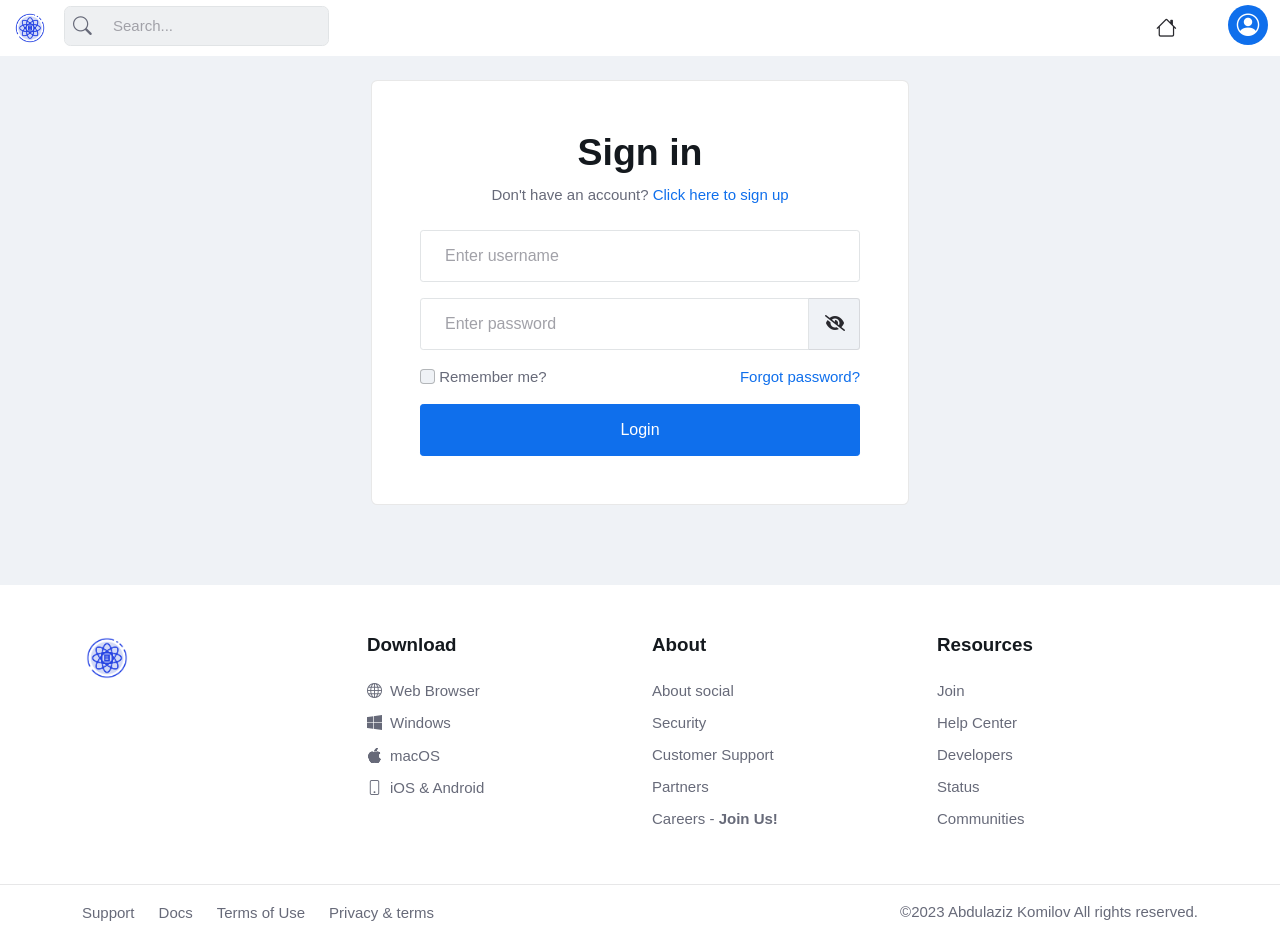
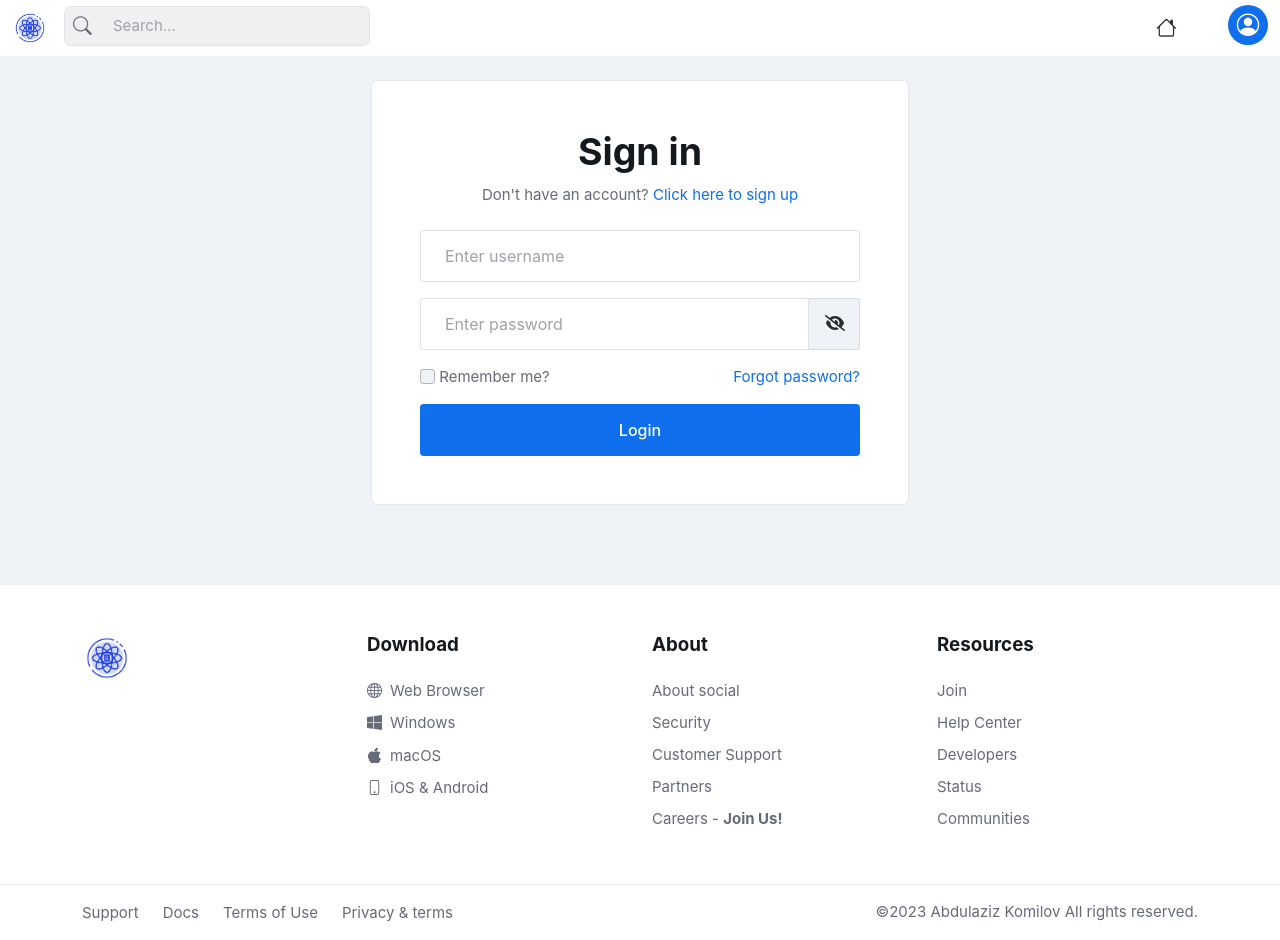
Before and after one commit to abdulazizkomilov/social-net, a Django app: page /login/?next=/delete-room/19/ in a window 1280 px wide. Run offline with Django 4.2, Linux system fonts and the light colour scheme; some libraries are stand-ins or nearby versions; some web fonts are replaced.

Commit message:
Update link.html

```diff
--- a/templates/links/link.html
+++ b/templates/links/link.html
@@ -57,11 +57,11 @@
     })
 
 </script>
-<link rel="shortcut icon" href="media/svg/ds-dark.png">
+<link rel="shortcut icon" href="/media/svg/ds-dark.png">
 <link rel="stylesheet" href="https://cdn.jsdelivr.net/npm/bootstrap-icons@1.10.4/font/bootstrap-icons.css">
 
 <link rel="preconnect" href="https://fonts.googleapis.com/">
-<link rel="stylesheet" href="{% static 'css/css.css' %}">
+<link rel="stylesheet" href="{% static 'css2' %}">
 
 
 <link rel="stylesheet" type="text/css" href="{% static 'all.min.css' %}">
```
